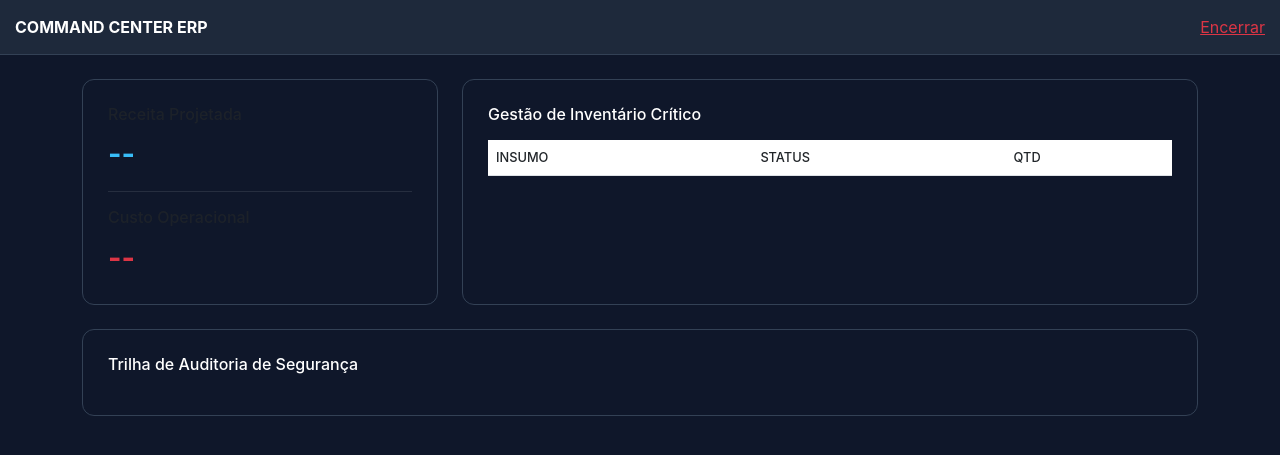
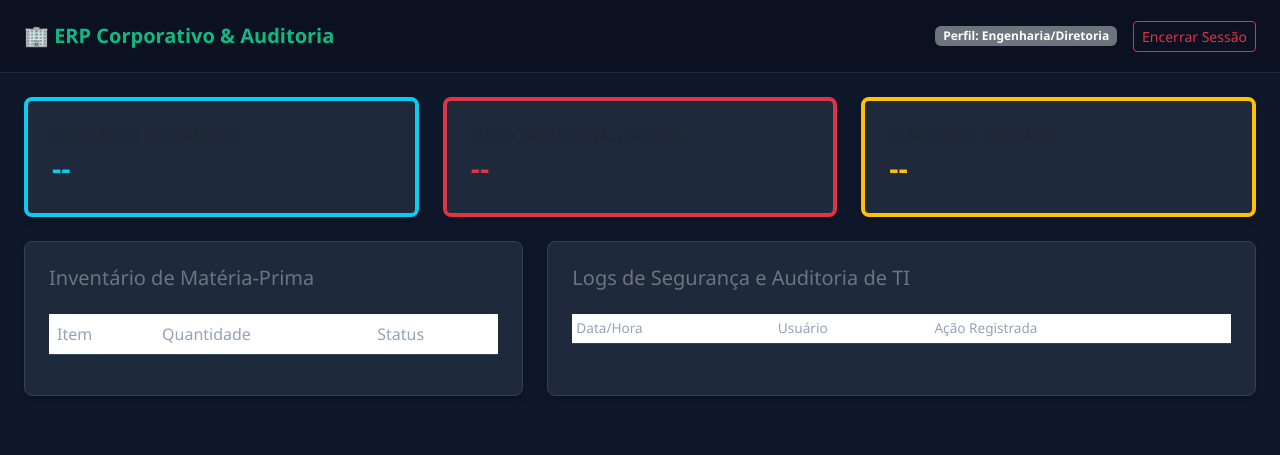
Before and after one commit to luizasilva08/seguranca-da-informacao, a Flask app: template templates/erp.html in a window 1280 px wide. Shown: the top 455 px of the page. Run offline with Flask 3, Linux system fonts and the light colour scheme; the template is opened without the code that fills it, so the values that code supplies are empty.

Commit message:
Update erp.html

```diff
--- a/templates/erp.html
+++ b/templates/erp.html
@@ -2,77 +2,73 @@
 <html lang="pt-BR">
 <head>
     <meta charset="UTF-8">
-    <title>Enterprise ERP</title>
+    <title>ERP - Visão Corporativa</title>
     <link href="https://cdn.jsdelivr.net/npm/bootstrap@5.3.0/dist/css/bootstrap.min.css" rel="stylesheet">
     <style>
-        body { background: #0f172a; color: #ffffff; font-family: 'Inter', sans-serif; }
-        .nav-top { background: #1e293b; padding: 15px; border-bottom: 1px solid #334155; }
-        .card-erp { background: #0f172a; border: 1px solid #334155; border-radius: 12px; padding: 25px; height: 100%; }
-        .stat-val { font-size: 1.8rem; font-weight: 700; color: #38bdf8; }
-        table { color: #fff !important; }
-        th { color: #94a3b8; font-weight: 500; font-size: 0.8rem; text-transform: uppercase; }
+        body { background-color: #0f172a; color: #f8fafc; font-family: 'Segoe UI', Tahoma, Geneva, Verdana, sans-serif; }
+        .navbar-custom { background: #0b1120; border-bottom: 1px solid #1e293b; }
+        .card-custom { background: #1e293b; border: 1px solid #334155; border-radius: 8px; box-shadow: 0 4px 6px -1px rgba(0,0,0,0.3); }
+        .table-dark-custom { background-color: transparent; color: #cbd5e1; }
+        .table-dark-custom th { color: #94a3b8; font-weight: 500; border-bottom: 1px solid #334155; }
+        .table-dark-custom td { border-bottom: 1px solid #334155; }
+        .kpi-value { font-size: 1.8rem; font-weight: bold; }
     </style>
 </head>
 <body>
-    <div class="nav-top d-flex justify-content-between">
-        <span class="fw-bold">COMMAND CENTER ERP</span>
-        <a href="/logout" class="text-danger">Encerrar</a>
+<nav class="navbar navbar-custom py-3 mb-4">
+    <div class="container-fluid px-4">
+        <span class="navbar-brand fw-bold" style="color: #10b981;">🏢 ERP Corporativo & Auditoria</span>
+        <div><span class="badge bg-secondary me-3">Perfil: Engenharia/Diretoria</span><a href="/logout" class="btn btn-outline-danger btn-sm">Encerrar Sessão</a></div>
+    </div>
+</nav>
+
+<div class="container-fluid px-4">
+    <div class="row mb-4">
+        <div class="col-md-4"><div class="card card-custom p-4 border-start border-4 border-info"><span class="text-muted small">PREVISÃO DE FATURAMENTO</span><div id="fat" class="kpi-value text-info">--</div></div></div>
+        <div class="col-md-4"><div class="card card-custom p-4 border-start border-4 border-danger"><span class="text-muted small">CUSTO OPERACIONAL (ENERGIA)</span><div id="custo" class="kpi-value text-danger">--</div></div></div>
+        <div class="col-md-4"><div class="card card-custom p-4 border-start border-4 border-warning"><span class="text-muted small">DESPERDÍCIO ESTIMADO</span><div id="desp" class="kpi-value text-warning">--</div></div></div>
     </div>
 
-    <div class="container mt-4">
-        <div class="row g-4">
-            <div class="col-md-4">
-                <div class="card-erp">
-                    <h6 class="text-muted">Receita Projetada</h6>
-                    <div id="rec" class="stat-val">--</div>
-                    <hr class="border-secondary">
-                    <h6 class="text-muted">Custo Operacional</h6>
-                    <div id="custo" class="stat-val text-danger">--</div>
-                </div>
-            </div>
-
-            <div class="col-md-8">
-                <div class="card-erp">
-                    <h6>Gestão de Inventário Crítico</h6>
-                    <table class="table mt-3">
-                        <thead><tr><th>Insumo</th><th>Status</th><th>Qtd</th></tr></thead>
-                        <tbody id="estoque"></tbody>
+    <div class="row">
+        <div class="col-md-5">
+            <div class="card card-custom p-4 h-100">
+                <h5 class="text-secondary mb-4">Inventário de Matéria-Prima</h5>
+                <table class="table table-dark-custom">
+                    <thead><tr><th>Item</th><th>Quantidade</th><th>Status</th></tr></thead>
+                    <tbody id="tabela-estoque"></tbody>
                 </table>
             </div>
         </div>
 
-            <div class="col-md-12">
-                <div class="card-erp">
-                    <h6>Trilha de Auditoria de Segurança</h6>
-                    <div id="logs" class="mt-3"></div>
+        <div class="col-md-7">
+            <div class="card card-custom p-4 h-100">
+                <h5 class="text-secondary mb-4">Logs de Segurança e Auditoria de TI</h5>
+                <table class="table table-dark-custom table-sm" style="font-size: 0.85rem;">
+                    <thead><tr><th>Data/Hora</th><th>Usuário</th><th>Ação Registrada</th></tr></thead>
+                    <tbody id="tabela-logs"></tbody>
+                </table>
             </div>
         </div>
     </div>
 </div>
+
 <script>
-        async function up() {
-            const res = await fetch('/api/erp_data');
-            const d = await res.json();
-            document.getElementById('rec').innerText = d.financeiro.receita;
-            document.getElementById('custo').innerText = d.financeiro.custo;
+    setInterval(async () => {
+        const res = await fetch('/api/erp');
+        const data = await res.json();
 
-            document.getElementById('estoque').innerHTML = d.estoque.map(i => `
-                <tr>
-                    <td>${i.item}</td>
-                    <td><span class="badge ${i.critico?'bg-danger':'bg-success'}">${i.critico?'CRÍTICO':'OK'}</span></td>
-                    <td>${i.qtd}</td>
-                </tr>
+        document.getElementById('fat').innerText = data.kpi_financeiro.faturamento;
+        document.getElementById('custo').innerText = data.kpi_financeiro.custo_energia;
+        document.getElementById('desp').innerText = data.kpi_financeiro.desperdicio;
+
+        document.getElementById('tabela-estoque').innerHTML = data.estoque.map(e => `
+            <tr><td>${e.item}</td><td>${e.qtd}</td><td><span class="badge ${e.status === 'OK' ? 'bg-success' : 'bg-danger'}">${e.status}</span></td></tr>
         `).join('');
 
-            document.getElementById('logs').innerHTML = d.logs.map(l => `
-                <div class="d-flex justify-content-between border-bottom border-secondary py-2 small">
-                    <span><strong>${l.u}</strong>: ${l.a}</span>
-                    <span class="text-muted">${l.d}</span>
-                </div>
+        document.getElementById('tabela-logs').innerHTML = data.logs.map(l => `
+            <tr><td class="text-muted">${l.data}</td><td class="text-info">${l.usuario}</td><td>${l.acao}</td></tr>
         `).join('');
-        }
-        setInterval(up, 5000);
-        up();
+    }, 4000);
 </script>
 </body>
 </html>
```
Lines whose indentation alone changed are shown as unchanged.
